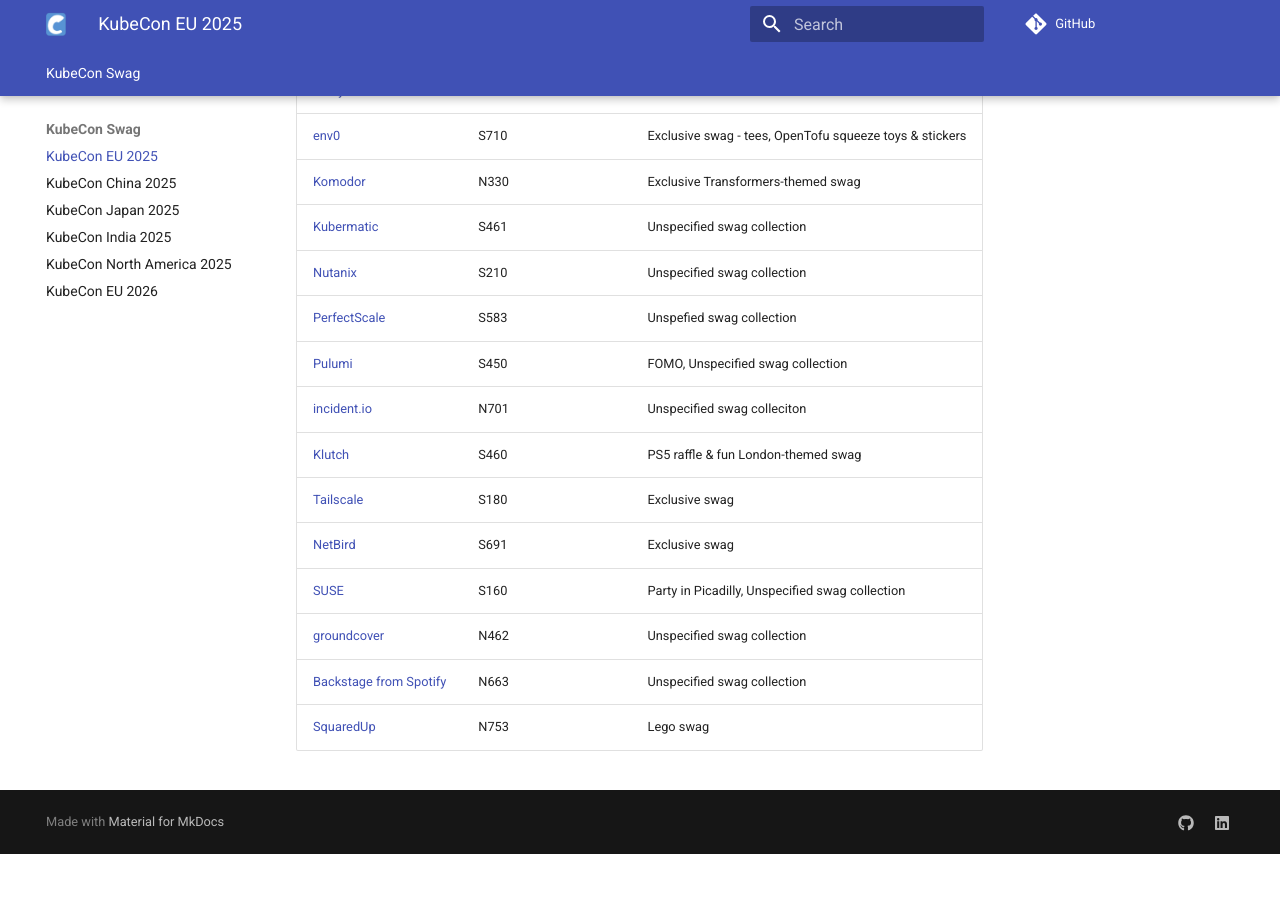
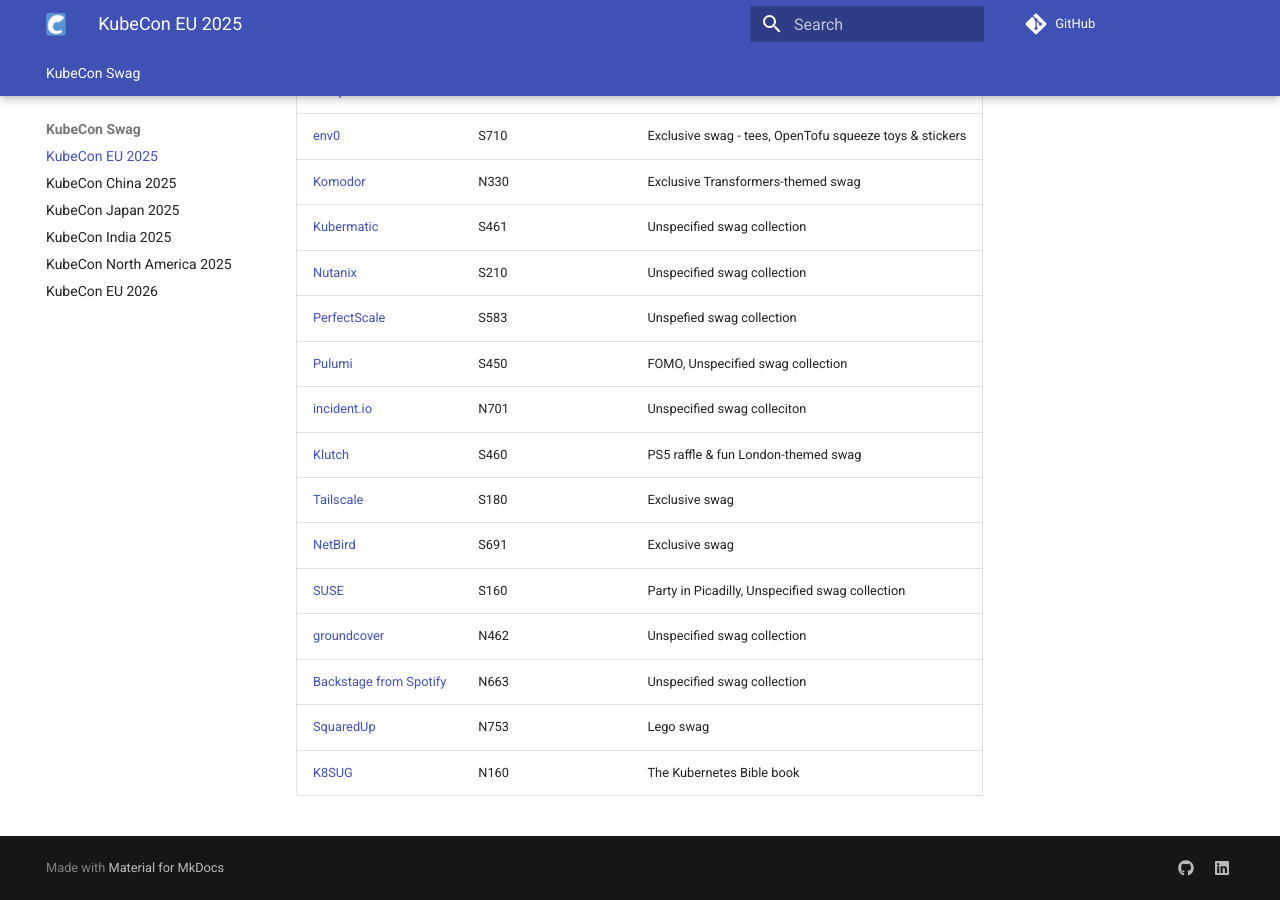
Before and after one commit to certdirectory/KubeCon, an MkDocs documentation site: the page built from docs/KubeCon/EU2025.md, in a window 1280 px wide and 900 px high, scrolled down 1340 px. Built offline with MkDocs 1.6.1 and Material for MkDocs 9.7.7, drawn with Linux system fonts in a browser that asks for light colours; comment, search, counter and statistics services are not loaded; before the commit the page ends 2194 px from its top, so only the background shows below that.

Commit message:
Update EU2025.md
Adding K8SUG community offering - the kubernetes bible book

```diff
--- a/docs/KubeCon/EU2025.md
+++ b/docs/KubeCon/EU2025.md
@@ -42,3 +42,4 @@
 [groundcover](https://www.linkedin.com/company/groundcover-com/) | N462 | Unspecified swag collection
 [Backstage from Spotify](https://www.linkedin.com/showcase/backstage-from-spotify/)| N663 | Unspecified swag collection
 [SquaredUp](https://www.linkedin.com/company/squared-up-limited/) | N753 | Lego swag
+[K8SUG](https://linktr.ee/k8sug) | N160 | The Kubernetes Bible book
```
